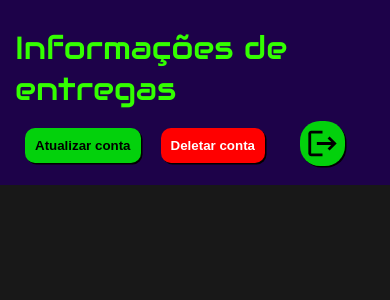
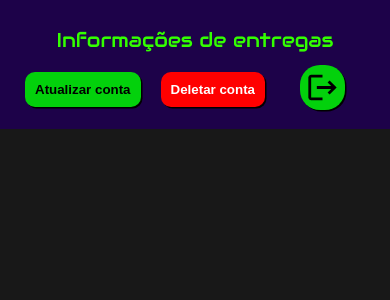
Before and after one commit to RamonBosi/heroku-front-end, a React (Create React App) app in the folder heroku-front-end/: page /deliveryInformation/user/1/userData in a window 390 px wide. Shown: the top 300 px of the page. Built offline with nearby package versions, Linux system fonts and the light colour scheme.

Commit message:
Creating User Data Page Responsiveness

```diff
--- a/heroku-front-end/src/Projects/DeliveryInformation/styles/_componentUserData-Header.scss
+++ b/heroku-front-end/src/Projects/DeliveryInformation/styles/_componentUserData-Header.scss
@@ -58,4 +58,35 @@ header.userData-header{
             }
         }
     }
+
+    @include media-query(480px){
+
+        div.userData-container{
+
+            h1{
+                font-size: 2rem;
+            }
+        }
+    }
+
+    @include media-query(370px){
+        padding: 10px;
+
+        div.userData-container{
+
+            > div{
+
+                div.userData-header-btn{
+
+                    button{
+                        margin: 0 5px;
+                    }
+                }
+
+                div.userData-header-logo{
+                    margin: 0;
+                }
+            }
+        }
+    }
 }
```
